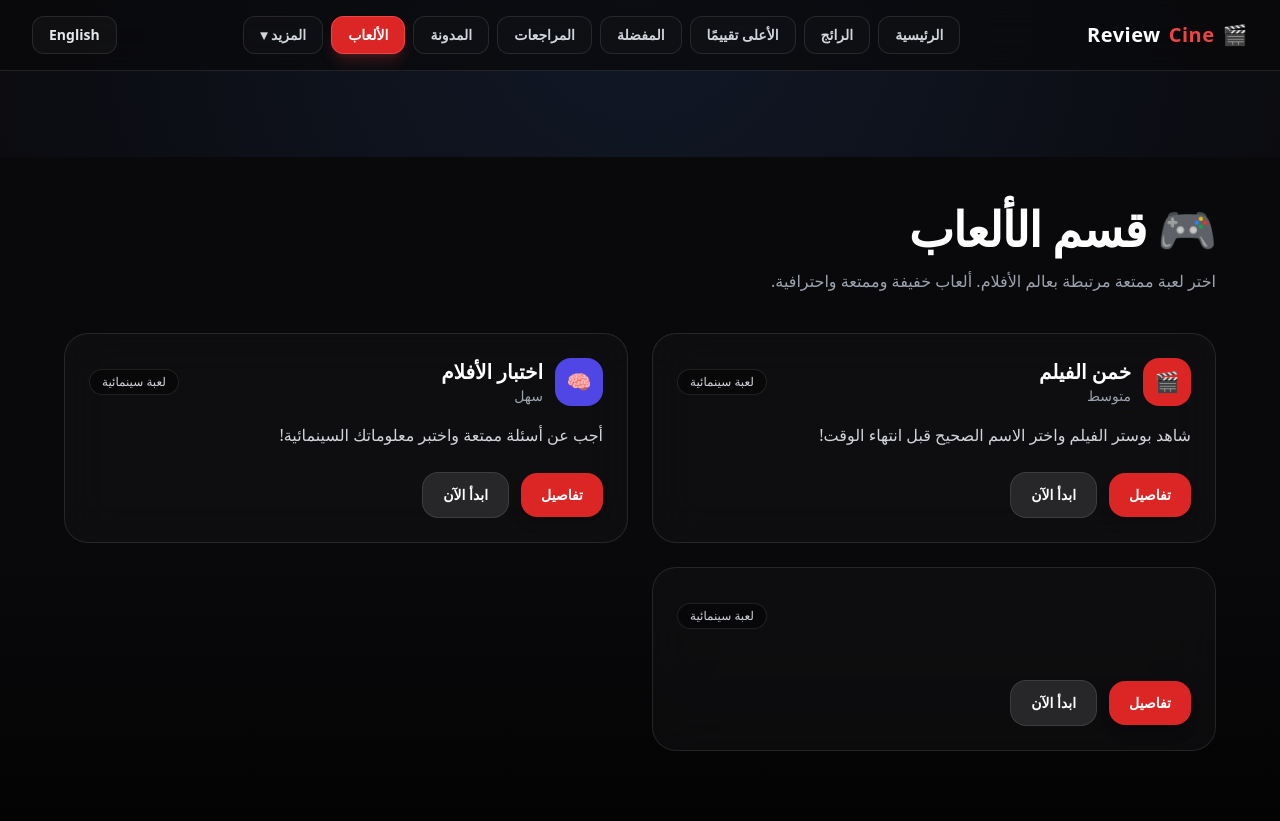
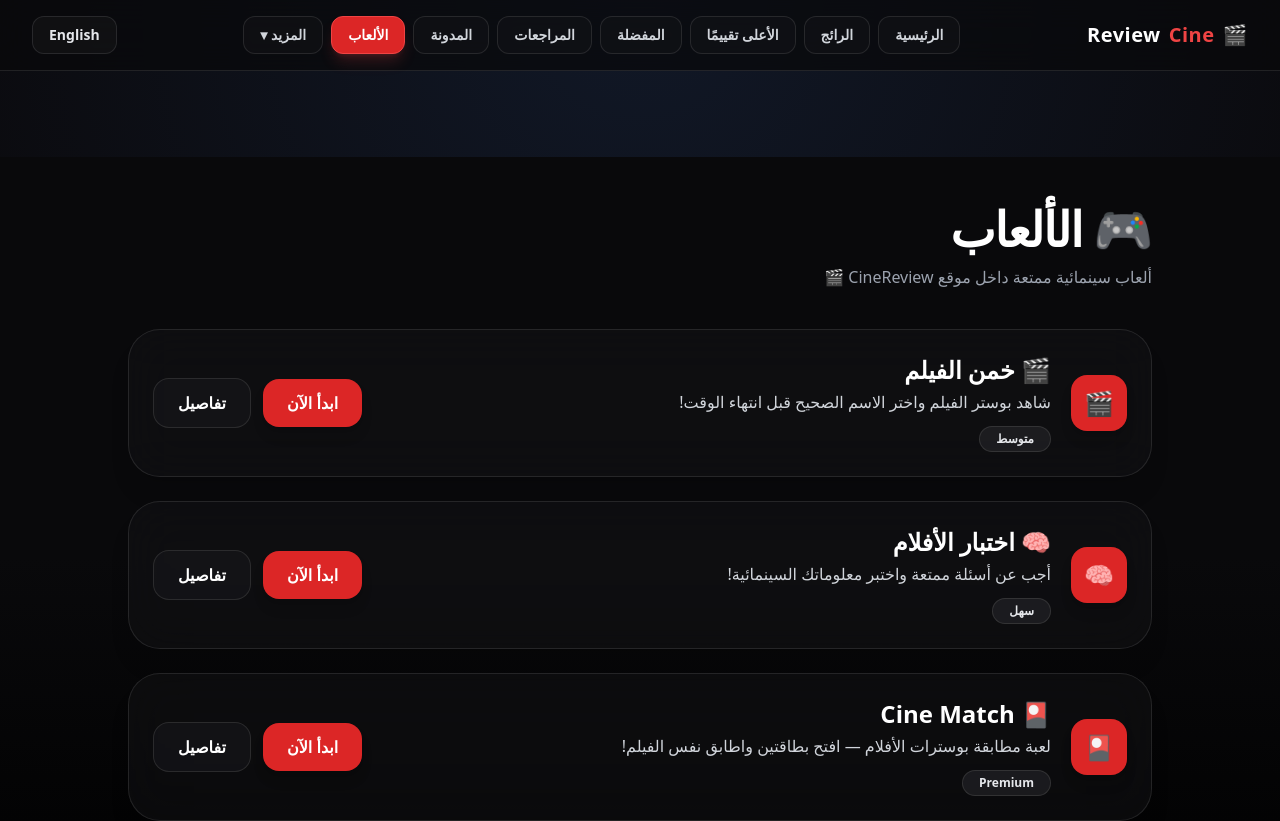
Before and after one commit to amaachouomar-cell/cine-review, a React (Vite) app in the folder Movie-App-main/: page /games in a window 1280 px wide. Shown: the top 821 px of the page. Built offline with nearby package versions, Linux system fonts and the light colour scheme.

Commit message:
Fix games page routes + cine match

```diff
--- a/Movie-App-main/src/pages/GameDetails.jsx
+++ b/Movie-App-main/src/pages/GameDetails.jsx
@@ -1,129 +1,16 @@
-import { useParams, NavLink } from "react-router-dom";
-import { motion } from "framer-motion";
-import { useLang } from "../i18n/LanguageContext";
+import { useParams } from "react-router-dom";
+
+import Quiz from "./Quiz";
+import CineQuest from "./CineQuest";
 import CineMatch from "./CineMatch";
-
-const gamesList = {
-
-  "guess-movie": {
-    titleEn: "Guess The Movie",
-    titleAr: "خمن الفيلم",
-    descEn:
-      "A fun game where you guess the movie title from the poster. You get 4 options and a timer!",
-    descAr:
-      "لعبة ممتعة تخمّن فيها اسم الفيلم من خلال البوستر. لديك 4 خيارات ووقت محدود!",
-    howEn: [
-      "Look at the poster.",
-      "Choose the correct title from 4 options.",
-      "Answer quickly before time ends.",
-      "Earn points and reach higher levels.",
-    ],
-    howAr: [
-      "شاهد البوستر.",
-      "اختر الاسم الصحيح من 4 خيارات.",
-      "أجب بسرعة قبل انتهاء الوقت.",
-      "اجمع النقاط واربح مستويات أعلى.",
-    ],
-    startLink: "/game",
-    badge: "🎬",
-    color: "bg-red-600",
-  },
-
-
-  "movie-quiz": {
-    titleEn: "Movie Quiz",
-    titleAr: "اختبار الأفلام",
-    descEn:
-      "Test your cinema knowledge with a fun quiz. Quick, simple, and enjoyable!",
-    descAr:
-      "اختبر معلوماتك السينمائية عبر اختبار ممتع وسريع!",
-    howEn: [
-      "Read the question carefully.",
-      "Pick the correct answer.",
-      "Score points and improve your rank.",
-    ],
-    howAr: [
-      "اقرأ السؤال جيدًا.",
-      "اختر الجواب الصحيح.",
-      "اجمع النقاط وارفع مستواك.",
-    ],
-    startLink: "/quiz",
-    badge: "🧠",
-    color: "bg-indigo-600",
-  },
-
-};
+import NotFound from "./NotFound";
 
 export default function GameDetails() {
   const { slug } = useParams();
-  const { lang, t } = useLang();
 
-  const game = gamesList[slug];
-if (slug === "cine-match") return <CineMatch />;
+  if (slug === "quiz") return <Quiz />;
+  if (slug === "cinequest") return <CineQuest />;
+  if (slug === "cine-match") return <CineMatch />;
 
-  if (!game) {
-    return (
-      <div className="min-h-screen flex items-center justify-center text-white bg-black">
-        <p>Game not found</p>
-      </div>
-    );
-
-  }
-
-  return (
-    <div className="min-h-screen px-4 pb-16 bg-gradient-to-b from-zinc-950 via-zinc-950 to-black text-white">
-      <div className="max-w-4xl mx-auto pt-12">
-        <motion.div
-          initial={{ opacity: 0, y: 12 }}
-          animate={{ opacity: 1, y: 0 }}
-          transition={{ duration: 0.35 }}
-          className="bg-zinc-900/40 border border-white/10 rounded-3xl p-8 backdrop-blur-xl"
-        >
-          {/* Header */}
-          <div className="flex items-center gap-4 mb-6">
-            <div className={`w-14 h-14 rounded-2xl flex items-center justify-center text-2xl ${game.color}`}>
-              {game.badge}
-            </div>
-
-            <div>
-              <h1 className="text-3xl md:text-4xl font-extrabold tracking-tight">
-                {lang === "ar" ? game.titleAr : game.titleEn}
-              </h1>
-              <p className="text-gray-400 mt-1">
-                {lang === "ar" ? game.descAr : game.descEn}
-              </p>
-            </div>
-          </div>
-
-          {/* How to play */}
-          <h2 className="text-xl font-bold mb-3">
-            {t?.howToPlay || (lang === "ar" ? "كيف تلعب؟" : "How to play")}
-          </h2>
-
-          <ul className="list-disc list-inside text-gray-300 space-y-2 leading-relaxed">
-            {(lang === "ar" ? game.howAr : game.howEn).map((step, idx) => (
-              <li key={idx}>{step}</li>
-            ))}
-          </ul>
-
-          {/* CTA */}
-          <div className="flex flex-col sm:flex-row gap-3 mt-8">
-            <NavLink
-              to="/games"
-              className="px-6 py-3 rounded-2xl bg-zinc-800 hover:bg-zinc-700 transition font-semibold border border-white/10 text-center"
-            >
-              {t?.back || (lang === "ar" ? "رجوع للألعاب" : "Back to Games")}
-            </NavLink>
-
-            <NavLink
-              to={game.startLink}
-              className="px-6 py-3 rounded-2xl bg-red-600 hover:bg-red-700 transition font-semibold shadow-lg text-center"
-            >
-              {t?.start || (lang === "ar" ? "ابدأ اللعبة" : "Start Game")}
-            </NavLink>
-          </div>
-        </motion.div>
-      </div>
-    </div>
-  );
+  return <NotFound />;
 }
--- a/Movie-App-main/src/pages/Games.jsx
+++ b/Movie-App-main/src/pages/Games.jsx
@@ -1,130 +1,95 @@
-import { NavLink } from "react-router-dom";
 import { motion } from "framer-motion";
 import { useLang } from "../i18n/LanguageContext";
+import { Link } from "react-router-dom";
 
-const gamesList = [
+export default function Games() {
+  const { lang } = useLang();
+  const isAR = lang === "ar";
+
+  const games = [
     {
-    slug: "guess-movie",
-    titleEn: "Guess The Movie",
-    titleAr: "خمن الفيلم",
-    descEn: "Look at the poster and choose the correct movie title before time runs out!",
-    descAr: "شاهد بوستر الفيلم واختر الاسم الصحيح قبل انتهاء الوقت!",
-    levelEn: "Medium",
-    levelAr: "متوسط",
-    badge: "🎬",
-    color: "bg-red-600",
+      slug: "cinequest",
+      title: isAR ? "🎬 خمن الفيلم" : "🎬 Guess The Movie",
+      difficulty: isAR ? "متوسط" : "Medium",
+      description: isAR
+        ? "شاهد بوستر الفيلم واختر الاسم الصحيح قبل انتهاء الوقت!"
+        : "Watch the poster and pick the correct movie title before time runs out!",
+      icon: "🎬",
     },
 
     {
-    slug: "movie-quiz",
-    titleEn: "Movie Quiz",
-    titleAr: "اختبار الأفلام",
-    descEn: "Answer fun movie questions and test your cinema knowledge!",
-    descAr: "أجب عن أسئلة ممتعة واختبر معلوماتك السينمائية!",
-    levelEn: "Easy",
-    levelAr: "سهل",
-    badge: "🧠",
-    color: "bg-indigo-600",
+      slug: "quiz",
+      title: isAR ? "🧠 اختبار الأفلام" : "🧠 Movie Quiz",
+      difficulty: isAR ? "سهل" : "Easy",
+      description: isAR
+        ? "أجب عن أسئلة ممتعة واختبر معلوماتك السينمائية!"
+        : "Answer fun questions and test your movie knowledge!",
+      icon: "🧠",
     },
 
     {
       slug: "cine-match",
-  title: "🎴 Cine Match",
-  description:
-    "لعبة مطابقة بوسترات الأفلام — افتح بطاقتين واطابق نفس الفيلم. (Premium)",
-  descriptionEn:
-    "Movie Poster Matching — flip 2 cards and match the same movie. (Premium)",
-  image:
-    "https://images.unsplash.com/photo-1524985069026-dd778a71c7b4?auto=format&fit=crop&w=900&q=60",
-  route: "/games/cine-match",
-  difficulty: "Premium",
-}
-
+      title: isAR ? "🎴 Cine Match" : "🎴 Cine Match",
+      difficulty: isAR ? "Premium" : "Premium",
+      description: isAR
+        ? "لعبة مطابقة بوسترات الأفلام — افتح بطاقتين واطابق نفس الفيلم!"
+        : "Movie Poster Matching — flip 2 cards and match the same movie!",
+      icon: "🎴",
+    },
   ];
 
-export default function Games() {
-  const { lang, t } = useLang();
+  return (
+    <div className="min-h-screen px-4 pb-20 bg-gradient-to-b from-zinc-950 via-zinc-950 to-black text-white">
+      <div className="max-w-5xl mx-auto pt-12">
+        <h1 className="text-3xl md:text-5xl font-extrabold tracking-tight">
+          {isAR ? "🎮 الألعاب" : "🎮 Games"}
+        </h1>
+        <p className="text-gray-400 mt-3">
+          {isAR
+            ? "ألعاب سينمائية ممتعة داخل موقع CineReview 🎬"
+            : "Premium cinematic games inside CineReview 🎬"}
+        </p>
 
-  return (
-    <div className="min-h-screen px-4 pb-16 bg-gradient-to-b from-zinc-950 via-zinc-950 to-black text-white">
-      <div className="max-w-6xl mx-auto pt-12">
-        <motion.h1
-          initial={{ opacity: 0, y: 12 }}
+        <div className="mt-10 grid gap-6">
+          {games.map((g) => (
+            <motion.div
+              key={g.slug}
+              initial={{ opacity: 0, y: 15 }}
               animate={{ opacity: 1, y: 0 }}
               transition={{ duration: 0.35 }}
-          className="text-3xl md:text-5xl font-extrabold tracking-tight"
+              className="rounded-[32px] bg-zinc-900/40 border border-white/10 backdrop-blur-xl shadow-xl p-6 flex items-center justify-between gap-6 flex-wrap"
             >
-          🎮 {t?.gamesHub || (lang === "ar" ? "قسم الألعاب" : "Games Hub")}
-        </motion.h1>
+              {/* ✅ Left */}
+              <div className="flex items-center gap-5">
+                <div className="w-14 h-14 rounded-2xl bg-red-600 flex items-center justify-center text-2xl shadow-lg">
+                  {g.icon}
+                </div>
 
-        <p className="text-gray-400 mt-4 max-w-3xl">
-          {t?.gamesHubDesc ||
-            (lang === "ar"
-              ? "اختر لعبة ممتعة مرتبطة بعالم الأفلام. ألعاب خفيفة، ممتعة، واحترافية."
-              : "Pick a fun cinema-related game. Lightweight, engaging, and professional.")}
-        </p>
+                <div>
+                  <h2 className="text-2xl font-extrabold">{g.title}</h2>
+                  <p className="text-gray-300 mt-1">{g.description}</p>
 
-        {/* ✅ Grid */}
-        <div className="grid grid-cols-1 md:grid-cols-2 gap-6 mt-10">
-          {gamesList.map((g) => (
-            <motion.div
-              key={g.slug}
-              initial={{ opacity: 0, y: 12 }}
-              whileInView={{ opacity: 1, y: 0 }}
-              viewport={{ once: true }}
-              transition={{ duration: 0.35 }}
-              className="bg-zinc-900/40 border border-white/10 rounded-3xl p-6 backdrop-blur-xl flex flex-col gap-4"
-            >
-              {/* Header */}
-              <div className="flex items-center justify-between">
-                <div className="flex items-center gap-3">
-                  <div className={`w-12 h-12 rounded-2xl flex items-center justify-center text-xl ${g.color}`}>
-                    {g.badge}
-                  </div>
-                  <div>
-                    <h2 className="text-xl font-bold">
-                      {lang === "ar" ? g.titleAr : g.titleEn}
-                    </h2>
-                    <p className="text-gray-400 text-sm">
-                      {lang === "ar" ? g.levelAr : g.levelEn}
-                    </p>
+                  <span className="inline-block mt-3 px-4 py-1 rounded-full text-xs font-bold bg-zinc-800/60 border border-white/10 text-gray-200">
+                    {g.difficulty}
+                  </span>
                 </div>
               </div>
 
-                <span className="text-xs px-3 py-1 rounded-full bg-black/40 border border-white/10 text-gray-300">
-                  {lang === "ar" ? "لعبة سينمائية" : "Cinema Game"}
-                </span>
-              </div>
+              {/* ✅ Right */}
+              <div className="flex items-center gap-3">
+                <Link
+                  to={`/games/${g.slug}`}
+                  className="px-6 py-3 rounded-2xl bg-red-600 hover:bg-red-700 transition font-bold shadow-lg"
+                >
+                  {isAR ? "ابدأ الآن" : "Start Now"}
+                </Link>
 
-              {/* Description */}
-              <p className="text-gray-300 leading-relaxed">
-                {lang === "ar" ? g.descAr : g.descEn}
-              </p>
-
-              {/* Buttons */}
-              <div className="flex items-center gap-3 mt-2">
-                <NavLink
+                <Link
                   to={`/games/${g.slug}`}
-                  className="px-5 py-3 rounded-2xl bg-red-600 hover:bg-red-700 transition font-semibold shadow-lg text-sm"
+                  className="px-6 py-3 rounded-2xl bg-zinc-900/60 border border-white/10 hover:bg-zinc-800 transition font-bold"
                 >
-                  {t?.details || (lang === "ar" ? "تفاصيل" : "Details")}
-                </NavLink>
-
-                <NavLink
-                to={
-  g.slug === "guess-movie"
-    ? "/game"
-    : g.slug === "movie-quiz"
-    ? "/quiz"
-    : "/cinequest"
-
-}
-
-                  className="px-5 py-3 rounded-2xl bg-zinc-800 hover:bg-zinc-700 transition font-semibold border border-white/10 text-sm"
-                >
-                  {t?.start || (lang === "ar" ? "ابدأ الآن" : "Start")}
-
-                </NavLink>
+                  {isAR ? "تفاصيل" : "Details"}
+                </Link>
               </div>
             </motion.div>
           ))}
```
Lines whose indentation alone changed are shown as unchanged.
